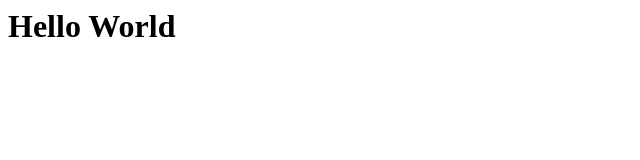
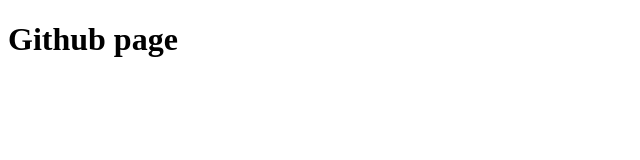
Before and after one commit to jibachhydv/lebra.github.com, a plain HTML site: page index.html in a window 1280 px wide. Shown: the whole page, without its empty margins (0-640 px from the left). Drawn offline with Linux system fonts and the light colour scheme.

Commit message:
added prototype

```diff
--- a/index.html
+++ b/index.html
@@ -1 +1,9 @@
-<h1>Hello World</h1>
+<!doctype html>
+<html>
+  <head>
+    <title>My Website</title>
+  </head>
+  <body>
+    <h1>Github page</h1>
+  </body>
+</html>
```
